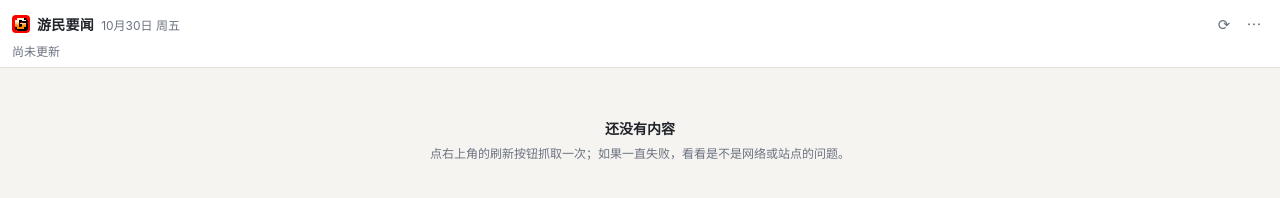
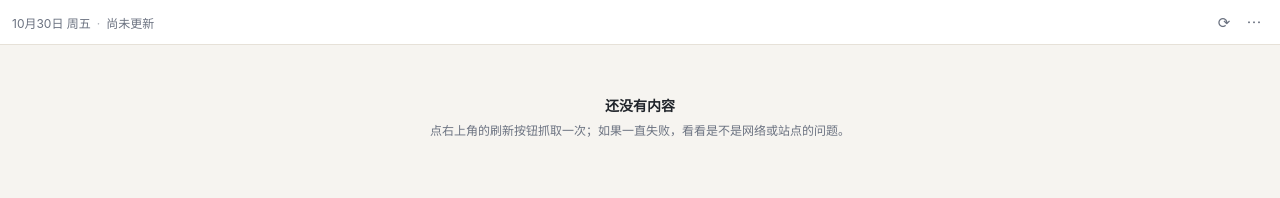
Before and after one commit to yuyao110120/gamersky-digest, a website with bundled scripts: page sidepanel.html in a window 1280 px wide. Built offline with nearby package versions, Linux system fonts and the light colour scheme; some packages are replaced by stand-ins of ours; no server answers.

Commit message:
去掉侧边栏内重复的标题与图标
Chrome 侧边栏顶部已经显示扩展图标和「游民要闻」，面板内页头不再重复，只保留：日期 · 更新状态 + 刷新/菜单按钮；工具栏高度从 ~66px 降到 45px。
- 移除 .brand 块（图标 + 名称）
- 日期与状态合并为一行，窄宽度下省略号截断
- 19 个测试仍全过

```diff
--- a/sidepanel.css
+++ b/sidepanel.css
@@ -99,7 +99,7 @@ body {
 }
 
 .toolbar {
-  padding: 10px 12px 8px;
+  padding: 8px 12px;
   background: var(--surface);
   border-bottom: 1px solid var(--border);
   flex: 0 0 auto;
@@ -112,32 +112,25 @@ body {
   gap: 8px;
 }
 
-.brand {
+/* Chrome 侧边栏自带「游民要闻」标题，这里只放日期与刷新状态，避免重复 */
+.toolbar-info {
   display: flex;
-  align-items: center;
-  gap: 7px;
+  align-items: baseline;
+  gap: 6px;
   min-width: 0;
+  flex: 1 1 auto;
+  font-size: 12px;
+  color: var(--muted);
 }
 
-.brand-logo {
-  width: 18px;
-  height: 18px;
-  border-radius: 4px;
+.toolbar-date {
   flex: 0 0 auto;
-  image-rendering: pixelated;
-  display: block;
+  white-space: nowrap;
 }
 
-.brand-name {
-  font-size: 14px;
-  font-weight: 700;
-  letter-spacing: 0.02em;
-}
-
-.brand-date {
-  font-size: 12px;
-  color: var(--muted);
-  white-space: nowrap;
+.toolbar-sep {
+  flex: 0 0 auto;
+  opacity: 0.55;
 }
 
 .toolbar-actions {
@@ -165,10 +158,7 @@ body {
 @keyframes spin { to { transform: rotate(360deg); } }
 
 .statusline {
-  margin-top: 4px;
-  font-size: 12px;
-  color: var(--muted);
-  min-height: 16px;
+  min-width: 0;
   overflow: hidden;
   text-overflow: ellipsis;
   white-space: nowrap;
--- a/sidepanel.html
+++ b/sidepanel.html
@@ -11,17 +11,16 @@
   <div id="app">
     <header class="toolbar">
       <div class="toolbar-top">
-        <div class="brand">
-          <img class="brand-logo" src="icons/icon-48.png" alt="" aria-hidden="true">
-          <span class="brand-name">游民要闻</span>
-          <span class="brand-date" id="today"></span>
+        <div class="toolbar-info">
+          <span class="toolbar-date" id="today"></span>
+          <span class="toolbar-sep" aria-hidden="true">·</span>
+          <span class="statusline" id="statusline"></span>
         </div>
         <div class="toolbar-actions">
           <button id="btn-refresh" class="icon-btn" type="button" title="立即刷新" aria-label="立即刷新">⟳</button>
           <button id="btn-menu" class="icon-btn" type="button" title="更多" aria-label="更多">⋯</button>
         </div>
       </div>
-      <div class="statusline" id="statusline"></div>
     </header>
 
     <div class="banner" id="banner" hidden></div>
```
